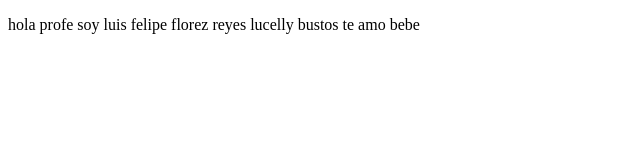
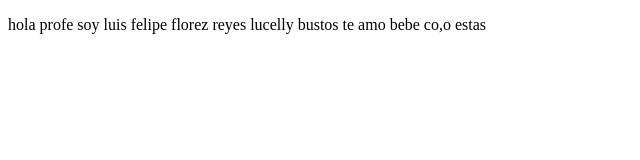
Before and after one commit to manches33/proyectoDemoCursoPrework, a plain HTML site: page index.html in a window 1280 px wide. Shown: the full height of the page, 0-640 px from the left. Drawn offline with Linux system fonts and the light colour scheme.

Commit message:
cambios afregamos como estas

```diff
--- a/index.html
+++ b/index.html
@@ -7,7 +7,7 @@
     <title>hola mundo</title>
 </head>
 <body>
-    <p>hola profe soy luis felipe florez reyes lucelly bustos te amo bebe</p>
+    <p>hola profe soy luis felipe florez reyes lucelly bustos te amo bebe co,o estas </p>
 
 </body>
 </html>
```
